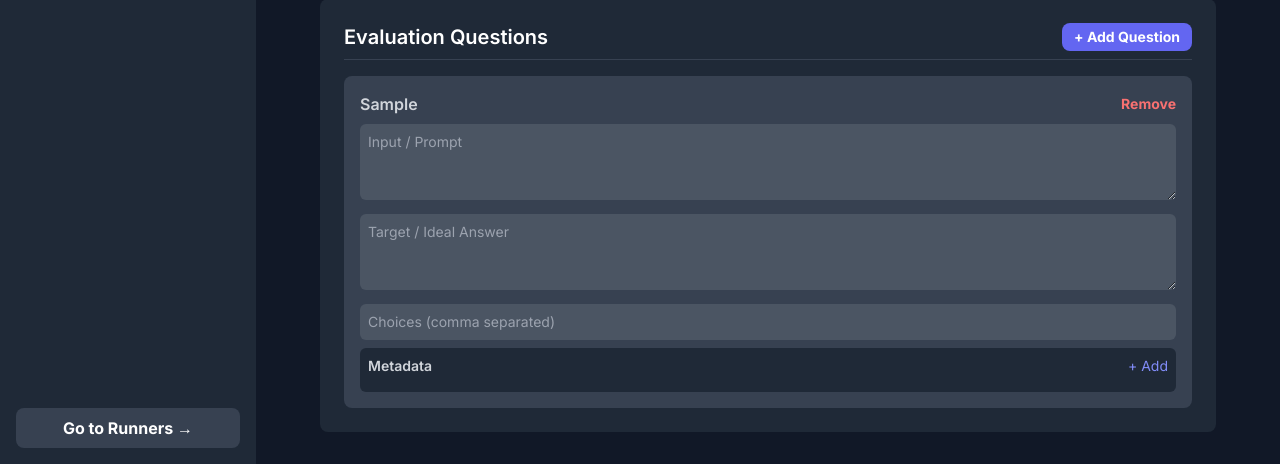
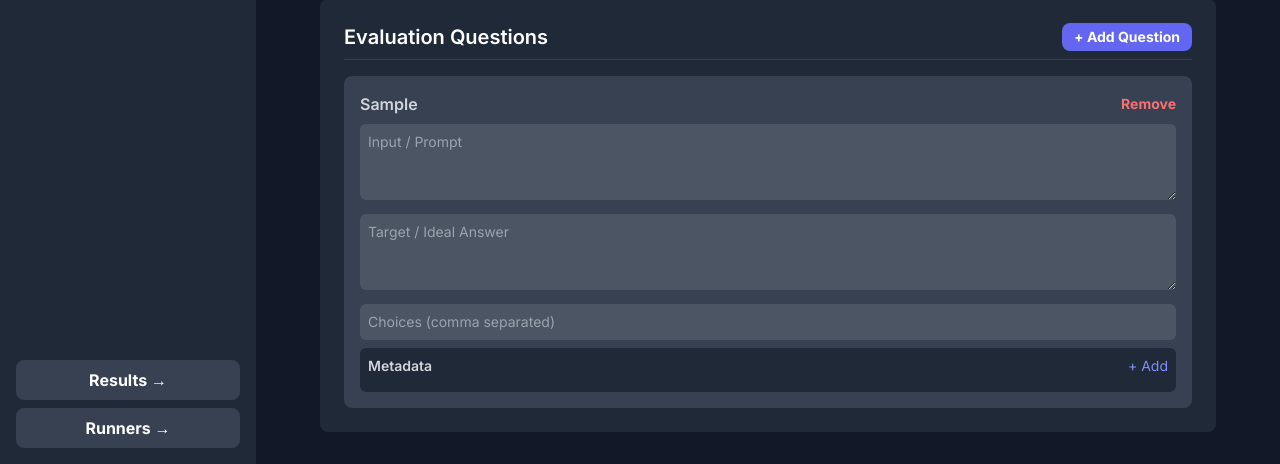
Before and after one commit to christopherwoodall/benchcraft, a Flask app: page / in a window 1280 px wide. Shown: the part 723-1187 px from the top of the page. Run offline with Flask 3, Linux system fonts and the light colour scheme; data that the repository does not hold is empty; some libraries are stand-ins or nearby versions.

Commit message:
Update index.html

```diff
--- a/src/benchcraft/templates/index.html
+++ b/src/benchcraft/templates/index.html
@@ -3,7 +3,7 @@
 <head>
     <meta charset="UTF-8">
     <meta name="viewport" content="width=device-width, initial-scale=1.0">
-    <title>Eval Editor</title>
+    <title>benchcraft</title>
     <script src="https://cdn.tailwindcss.com"></script>
     <link href="https://fonts.googleapis.com/css2?family=Inter:wght@400;500;600;700&display=swap" rel="stylesheet">
     <style>
@@ -18,7 +18,6 @@
 </head>
 <body class="bg-gray-900 text-white">
     <div class="flex h-screen">
-        <!-- Sidebar -->
         <aside class="w-64 bg-gray-800 p-4 overflow-y-auto flex flex-col">
             <div>
                 <h1 class="text-xl font-bold mb-4">Benchmarks</h1>
@@ -28,13 +27,15 @@
                 <nav id="benchmark-list" class="space-y-2"></nav>
             </div>
             <div class="mt-auto pt-4">
+                 <a href="/results" class="w-full text-center block bg-gray-700 hover:bg-gray-600 text-white font-bold py-2 px-4 rounded-lg transition duration-200 mb-2">
+                    Results &rarr;
+                </a>
                 <a href="/runner" class="w-full text-center block bg-gray-700 hover:bg-gray-600 text-white font-bold py-2 px-4 rounded-lg transition duration-200">
-                    Go to Runners &rarr;
+                    Runners &rarr;
                 </a>
             </div>
         </aside>
 
-        <!-- Main Content -->
         <main class="flex-1 p-8 overflow-y-auto">
             <div class="max-w-4xl mx-auto">
                 <div class="flex justify-between items-center mb-6">
@@ -45,10 +46,8 @@
                     </div>
                 </div>
 
-                <!-- Hidden field for current filename -->
                 <input type="hidden" id="current-filename">
 
-                <!-- Benchmark Metadata -->
                 <div class="bg-gray-800 p-6 rounded-lg mb-6">
                     <h3 class="text-xl font-semibold mb-4 border-b border-gray-700 pb-2">Metadata</h3>
                     <div class="space-y-4">
@@ -73,7 +72,6 @@
                     </div>
                 </div>
 
-                <!-- System Prompt -->
                 <div class="bg-gray-800 p-6 rounded-lg mb-6">
                     <h3 class="text-xl font-semibold mb-4 border-b border-gray-700 pb-2">Shared System Prompt</h3>
                     <div>
@@ -82,21 +80,18 @@
                     </div>
                 </div>
 
-                <!-- Prompts -->
                 <div class="bg-gray-800 p-6 rounded-lg">
                     <div class="flex justify-between items-center mb-4 border-b border-gray-700 pb-2">
                         <h3 class="text-xl font-semibold">Evaluation Questions</h3>
                         <button id="add-prompt-btn" class="bg-indigo-500 hover:bg-indigo-600 text-white font-bold py-1 px-3 rounded-lg text-sm transition duration-200">+ Add Question</button>
                     </div>
                     <div id="prompts-list" class="space-y-4">
-                        <!-- Prompt pairs will be injected here -->
                         </div>
                 </div>
             </div>
         </main>
     </div>
 
-    <!-- Toast Notification -->
     <div id="toast" class="fixed bottom-5 right-5 bg-gray-800 text-white py-2 px-4 rounded-lg shadow-lg transition-opacity duration-300 opacity-0">
         <p id="toast-message"></p>
     </div>
```
Lines whose indentation alone changed are shown as unchanged.
